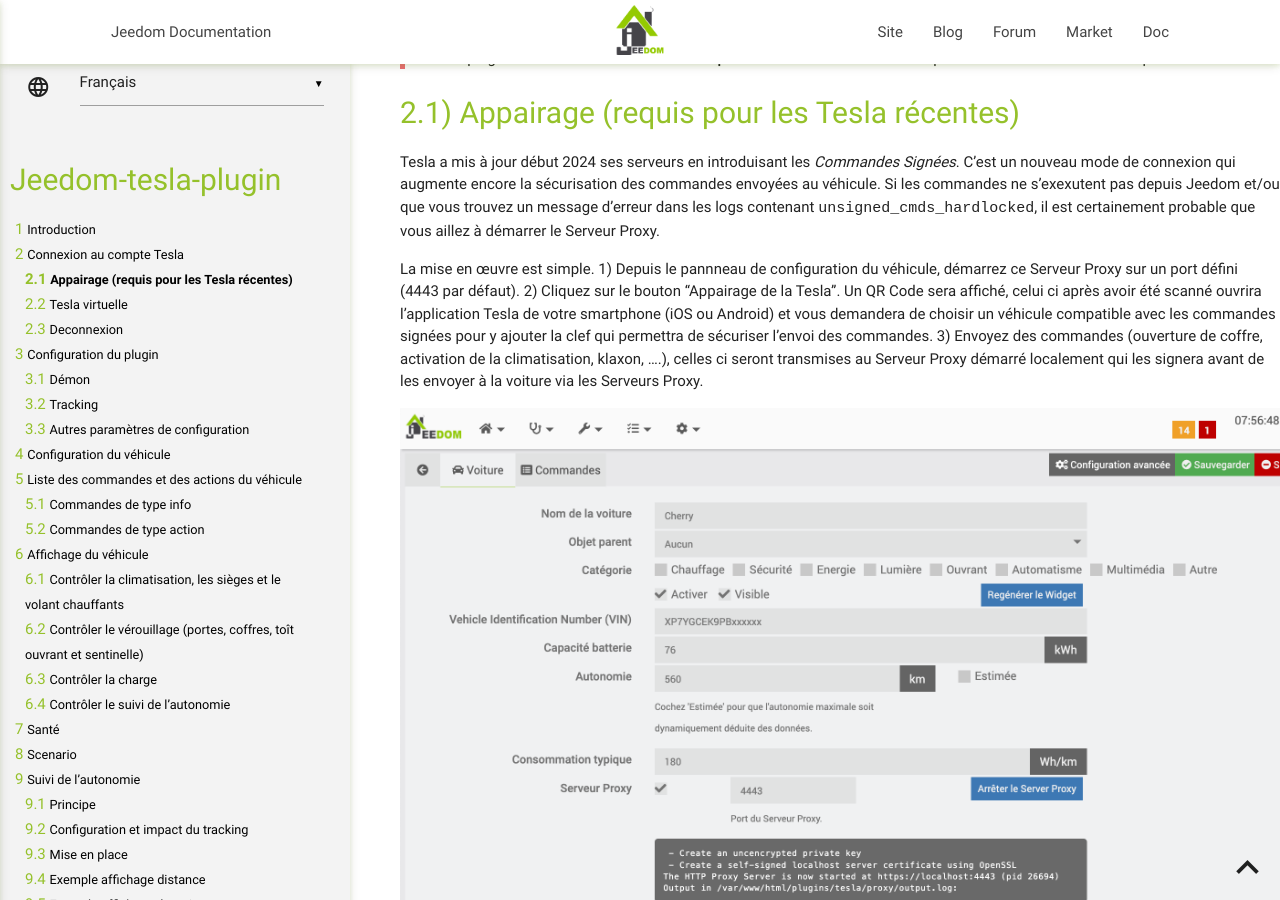
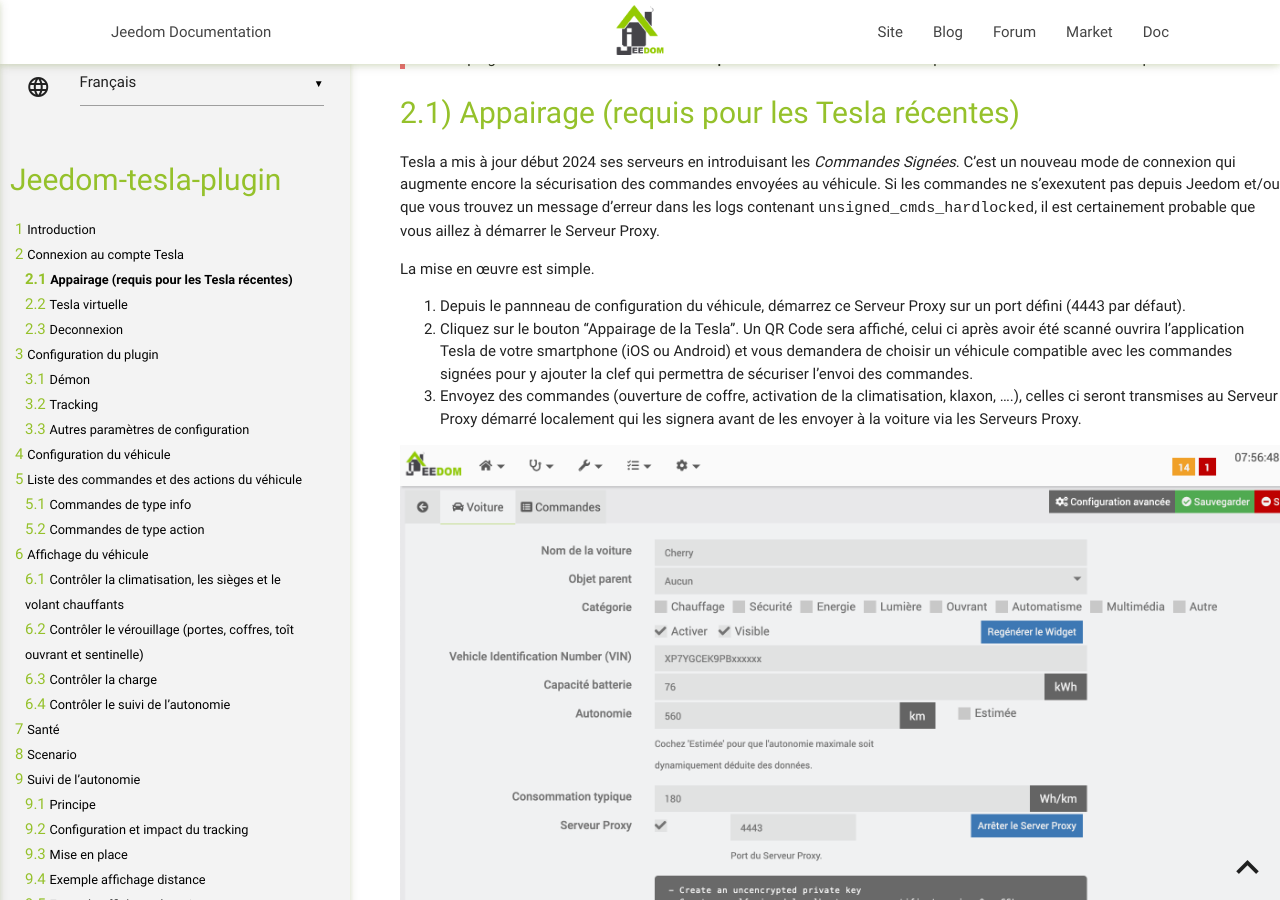
Before and after one commit to vercorsio/jeedom-tesla-plugin, a Jekyll site: the page built from fr_FR/index.md, in a window 1280 px wide and 900 px high, scrolled down 7044 px. Built offline with Jekyll 4.4.1, drawn with Linux system fonts in a browser that asks for light colours; our own code applies the rules of GitHub Pages for plain Markdown files; some of the changed text lies outside the part shown.

```diff
--- a/fr_FR/index.md
+++ b/fr_FR/index.md
@@ -75,9 +75,9 @@
 
 
 La mise en œuvre est simple.
- 1) Depuis le pannneau de configuration du véhicule, démarrez ce Serveur Proxy sur un port défini (4443 par défaut).
- 2) Cliquez sur le bouton "Appairage de la Tesla". Un QR Code sera affiché, celui ci après avoir été scanné ouvrira l'application Tesla de votre smartphone (iOS ou Android) et vous demandera de choisir un véhicule compatible avec les commandes signées pour y ajouter la clef qui permettra de sécuriser l'envoi des commandes.
- 3) Envoyez des commandes (ouverture de coffre, activation de la climatisation, klaxon, ....), celles ci seront transmises au Serveur Proxy démarré localement qui les signera avant de les envoyer à la voiture via les Serveurs Proxy.
+   1. Depuis le pannneau de configuration du véhicule, démarrez ce Serveur Proxy sur un port défini (4443 par défaut).
+   2. Cliquez sur le bouton "Appairage de la Tesla". Un QR Code sera affiché, celui ci après avoir été scanné ouvrira l'application Tesla de votre smartphone (iOS ou Android) et vous demandera de choisir un véhicule compatible avec les commandes signées pour y ajouter la clef qui permettra de sécuriser l'envoi des commandes.
+   3. Envoyez des commandes (ouverture de coffre, activation de la climatisation, klaxon, ....), celles ci seront transmises au Serveur Proxy démarré localement qui les signera avant de les envoyer à la voiture via les Serveurs Proxy.
 
 
 ![config](../images/configCar-pairing.png)
```
Also changed, not shown: other parts of fr_FR/index.md (+8 -4 lines).
